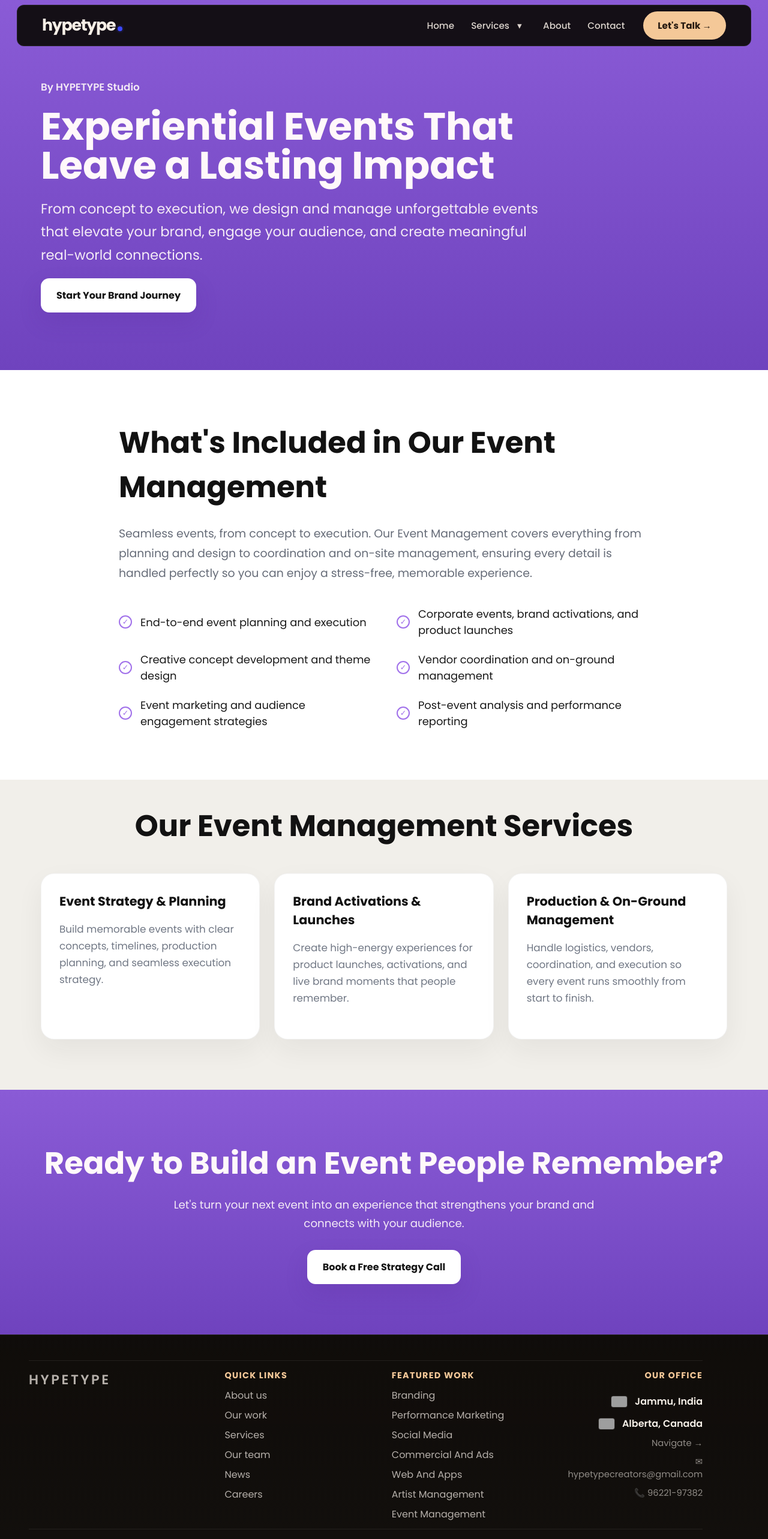
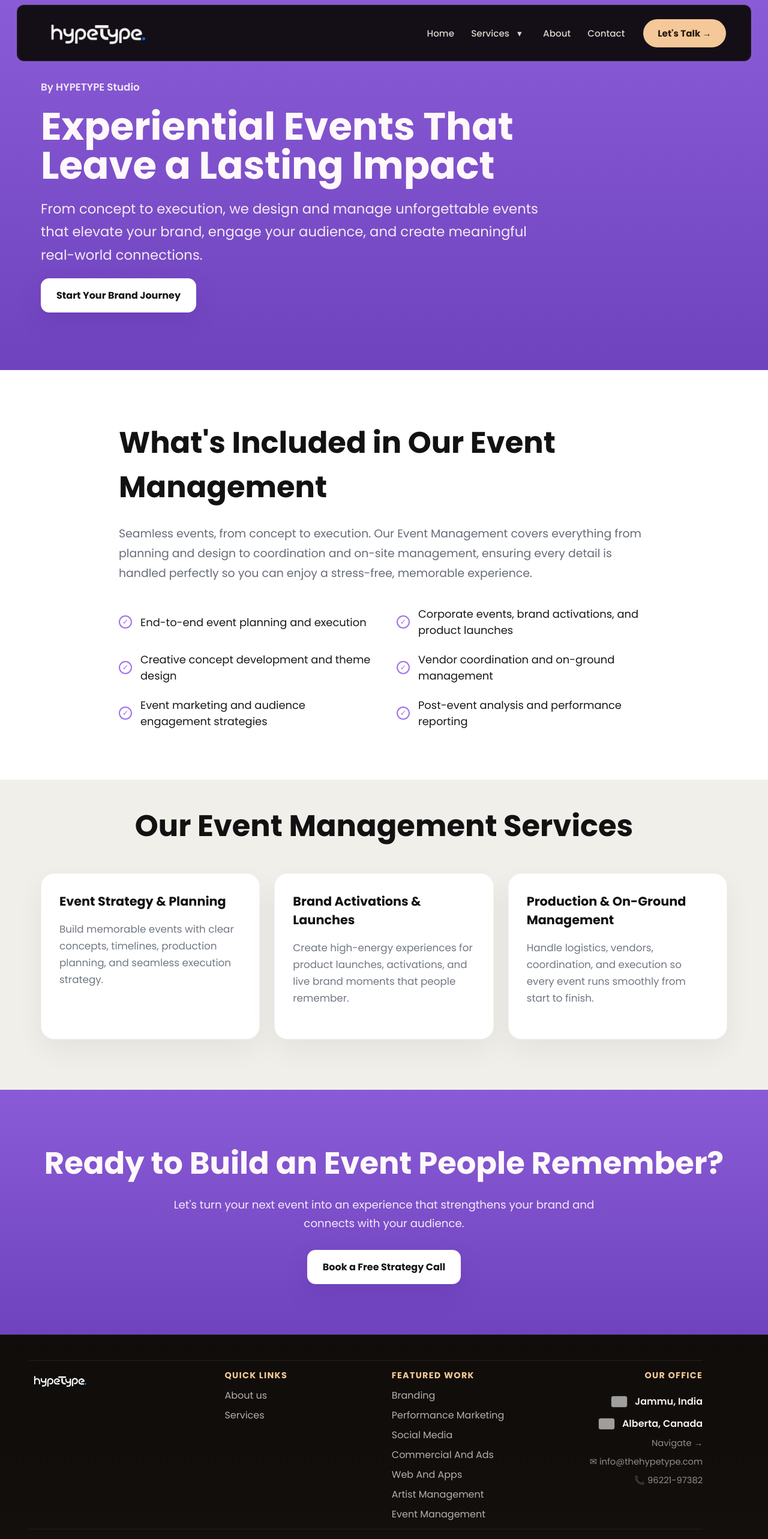
Before and after one commit to bhupeshjamwal007/hypetype-studio, a React (Vite) app: page /Services/Event_Management in a window 1280 px wide. Shown: the top 2566 px of the page at 60% size. Built offline with nearby package versions, Linux system fonts and the light colour scheme; grey boxes are pictures that could not be loaded.

Commit message:
Add files via upload

```diff
--- a/src/App.css
+++ b/src/App.css
@@ -98,6 +98,13 @@
         padding: 2px 0;
         justify-self: start;
         margin-left: 0;
+    }
+
+    .logo-image {
+        display: block;
+        width: auto;
+        height: clamp(42px, 8.2vw, 68px);
+        object-fit: contain;
     }
 
     .logo-wordmark {
@@ -1440,12 +1447,16 @@
 
     .footer-logo {
         display: inline-block;
-        font-size: 1.4rem;
         margin-bottom: 10px;
-        letter-spacing: 0.22rem;
         color: inherit;
         text-decoration: none;
-        font-weight: 600;
+    }
+
+    .footer-logo-image {
+        display: block;
+        width: auto;
+        height: clamp(38px, 2.8vw, 52px);
+        object-fit: contain;
     }
 
     .footer-tagline {
--- a/src/HypeType.jsx
+++ b/src/HypeType.jsx
@@ -48,7 +48,7 @@ function computeHomePerf() {
         (coarse && narrow && (cores <= 4 || (typeof memory === 'number' && memory <= 4)));
 
     const lite = reducedMotion || lowEndMobile;
-    const pageAnimationMs = reducedMotion ? 0 : lowEndMobile ? 360 : 520;
+    const pageAnimationMs = reducedMotion ? 0 : lowEndMobile ? 600 : 1200;
     const transitionCooldownMs = reducedMotion ? 120 : lowEndMobile ? 560 : 700;
 
     return {
@@ -603,7 +603,7 @@ const Home = () => {
                 <div className="peel-stage">
                     <section className="peel-page hero-page" id="home-page" ref={registerPage(0)}>
                         <div className="content welcome-text">
-                            <span className="eyebrow">HYPETYPE Studio</span>
+                            <span className="eyebrow">HYPETYPE - Brand Growth Studio</span>
                             <h1 className="brand-title">Visibility without direction is noise.</h1>
                             <div className="hero-description-container">
                                 <p className="meta-description">
--- a/src/components/footer.jsx
+++ b/src/components/footer.jsx
@@ -1,5 +1,6 @@
 import React from 'react';
 import { Link } from 'react-router-dom';
+import logoImage from '../assets/image/logo2.png';
 
 const Footer = ({ style: footerStyle, isHome = false }) => {
     const footerRootClass = `site-footer${isHome ? ' site-footer--home' : ''}`;
@@ -9,11 +10,11 @@ const Footer = ({ style: footerStyle, isHome = false }) => {
             <h4 className="footer-column-title">Quick Links</h4>
             <div className="footer-service-links">
                 <Link to="/about-us">About us</Link>
-                <Link to="/">Our work</Link>
+                {/*<Link to="/">Our work</Link>*/}
                 <Link to="/services">Services</Link>
-                <Link to="/">Our team</Link>
+                {/*<Link to="/">Our team</Link>
                 <Link to="/">News</Link>
-                <Link to="/">Careers</Link>
+                <Link to="/">Careers</Link>*/}
             </div>
         </div>
     );
@@ -55,7 +56,7 @@ const Footer = ({ style: footerStyle, isHome = false }) => {
                 href="mailto:hypetypecreators@gmail.com"
                 className="footer-address-line"
             >
-                ✉ hypetypecreators@gmail.com
+                ✉ info@thehypetype.com
             </a>
             <p className="footer-address-line">📞 96221-97382</p>
         </div>
@@ -70,7 +71,7 @@ const Footer = ({ style: footerStyle, isHome = false }) => {
                             <div className="home-footer-logo-row">
                                 <div className="footer-brand-block">
                                     <Link to="/" className="footer-logo" aria-label="HYPETYPE – Home">
-                                        HYPETYPE
+                                        <img src={logoImage} alt="HYPETYPE" className="footer-logo-image" />
                                     </Link>
                                 </div>
                             </div>
@@ -85,7 +86,7 @@ const Footer = ({ style: footerStyle, isHome = false }) => {
                         <div className="about-inline-footer-top">
                             <div className="footer-brand-block">
                                 <Link to="/" className="footer-logo" aria-label="HYPETYPE – Home">
-                                    HYPETYPE
+                                    <img src={logoImage} alt="HYPETYPE" className="footer-logo-image" />
                                 </Link>
                             </div>
 
--- a/src/components/header.jsx
+++ b/src/components/header.jsx
@@ -1,5 +1,6 @@
 import React, { useEffect, useRef, useState } from 'react';
 import { Link, useLocation } from 'react-router-dom';
+import logoImage from '../assets/image/logo2.png';
 
 const MENU_LEAVE_DELAY_MS = 180;
 
@@ -109,10 +110,7 @@ const Header = () => {
         <header className="site-header">
             <div className="site-header-inner">
                 <Link to="/" className="logo" aria-label="HYPETYPE home">
-                    <span className="logo-wordmark">
-                        hypetype
-                        <span className="logo-dot" aria-hidden="true" />
-                    </span>
+                    <img src={logoImage} alt="HYPETYPE" className="logo-image" />
                 </Link>
 
                         <div className={`site-nav-group${mobileMenuOpen ? ' is-open' : ''}`} ref={mobileMenuRef}>
```
Also changed, not shown: src/assets/image/logo2.png (added).
